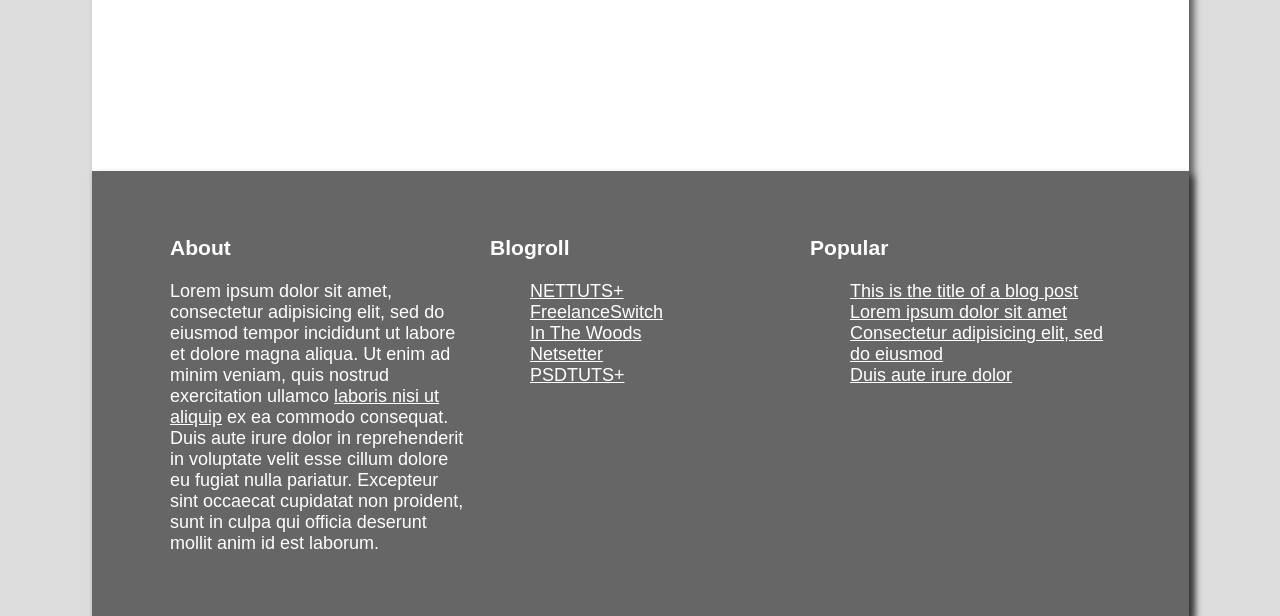
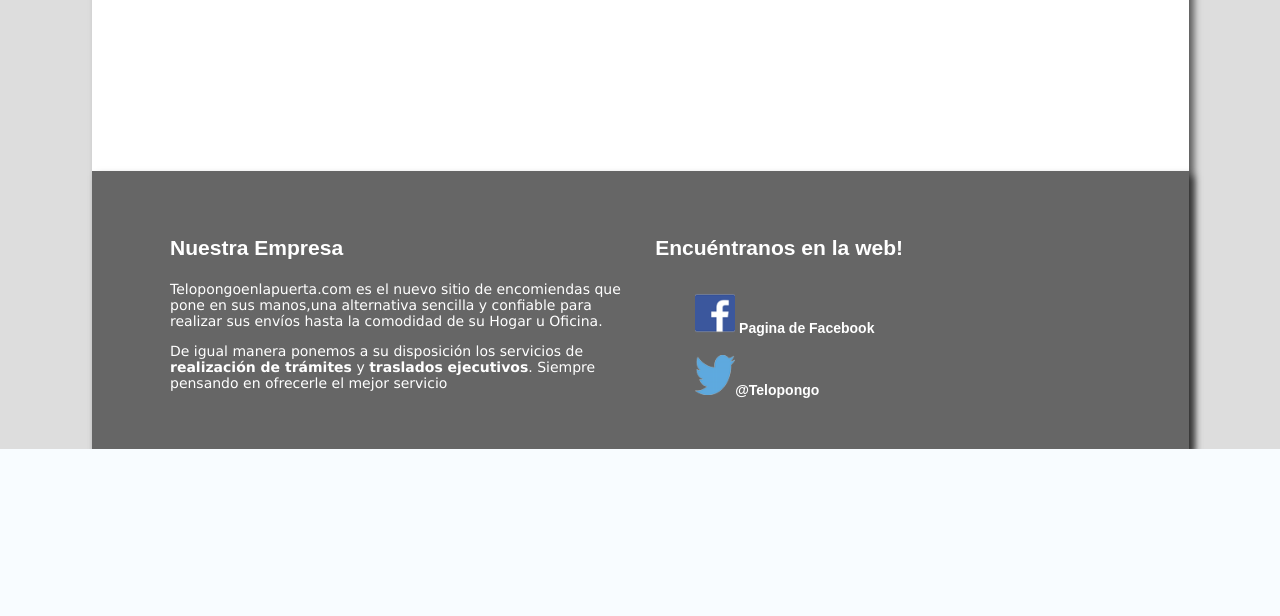
Before and after one commit to empoisoner/Proyecto, a PHP site: page /plantilla.html in a window 1280 px wide. Shown: the part 940-1556 px from the top of the page. After the commit the page ends 1389 px from the top, so only its background shows below. Run offline with PHP 8.4, Linux system fonts and the light colour scheme; some libraries are stand-ins or nearby versions.

Commit message:
Se realizan cambios en el footer,se agregan las redes sociales,shiamo shiamo fadta poko jata jata

```diff
--- a/css/style.css
+++ b/css/style.css
@@ -131,10 +131,27 @@ footer a:hover {
 
 footer ul {
 	margin: 0px;
-	list-style:none;
-	color: #565656;
+	list-style: none;
+	color: #33FF99;
+	text-decoration: none;
 }
 
 footer ul li a {
 	display: block;
 }
+footer div #about p {
+	font-family: Verdana, Geneva, sans-serif;
+	font-size: 14px;
+	color: #FFF;
+}
+.posicion {
+	padding-top:10px;
+	width: 40px;
+}
+
+footer div #popular ul li a {
+	text-decoration: none;
+	font-size:14px;
+	padding-top: 2px;
+	line-height:30px;
+}
--- a/plantilla.html
+++ b/plantilla.html
@@ -66,35 +66,23 @@
             <div>
     			<section id="about">
     				<header>
-    					<h3>About</h3>
+    					<h3>Nuestra Empresa</h3>
     				</header>
-    				<p>Lorem ipsum dolor sit amet, consectetur adipisicing elit, sed do eiusmod tempor incididunt ut labore et dolore magna aliqua. Ut enim ad minim veniam, quis nostrud exercitation ullamco <a href="#">laboris nisi ut aliquip</a> ex ea commodo consequat. Duis aute irure dolor in reprehenderit in voluptate velit esse cillum dolore eu fugiat nulla pariatur. Excepteur sint occaecat cupidatat non proident, sunt in culpa qui officia deserunt mollit anim id est laborum.</p>
-    			</section>
-    			<section id="blogroll">
-    				<header>
-    					<h3>Blogroll</h3>
-    				</header>
-    				<ul>
-    					<li><a href="#">NETTUTS+</a></li>
-    					<li><a href="#">FreelanceSwitch</a></li>
-    					<li><a href="#">In The Woods</a></li>
-    					<li><a href="#">Netsetter</a></li>
-    					<li><a href="#">PSDTUTS+</a></li>
-    				</ul>
+    				<p>Telopongoenlapuerta.com es el nuevo sitio de encomiendas que pone en sus manos,una alternativa sencilla y confiable para realizar sus env&iacute;os hasta la comodidad de su Hogar u Oficina. </p>
+
+                    <p>De igual manera ponemos a su disposici&oacute;n los servicios de <b>realizaci&oacute;n de tr&aacute;mites</b> y <b>traslados ejecutivos</b>. Siempre pensando en ofrecerle el mejor servicio</p>
     			</section>
     			<section id="popular">
     				<header>
-    					<h3>Popular</h3>
+    					<h3>Encu&eacute;ntranos en la web!</h3>
     				</header>
     				<ul>
-    					<li><a href="#">This is the title of a blog post</a></li>
-    					<li><a href="#">Lorem ipsum dolor sit amet</a></li>
-    					<li><a href="#">Consectetur adipisicing elit, sed do eiusmod</a></li>
-    					<li><a href="#">Duis aute irure dolor</a></li>
+    					<li><a href="#"><img src="images/facebook.png" class="posicion"> <b>Pagina de Facebook</b></a></li>
+    					<li><a href="#"><img src="images/twitter.png" class="posicion"><b>@Telopongo</b></a></li>
     				</ul>
     			</section>
             </div>
-	   </footer>
+      </footer>
 </div>
 </body>
 </html>
```
Also changed, not shown: css/normalize.css, images/Facebook_Logo.png (added), images/Twitter_logo_blue.png (added), images/facebook.png (added), images/pprueba.jpg (deleted), images/prueba3.jpg (deleted), images/pulpito.jpg (deleted), images/twitter.png (added).
